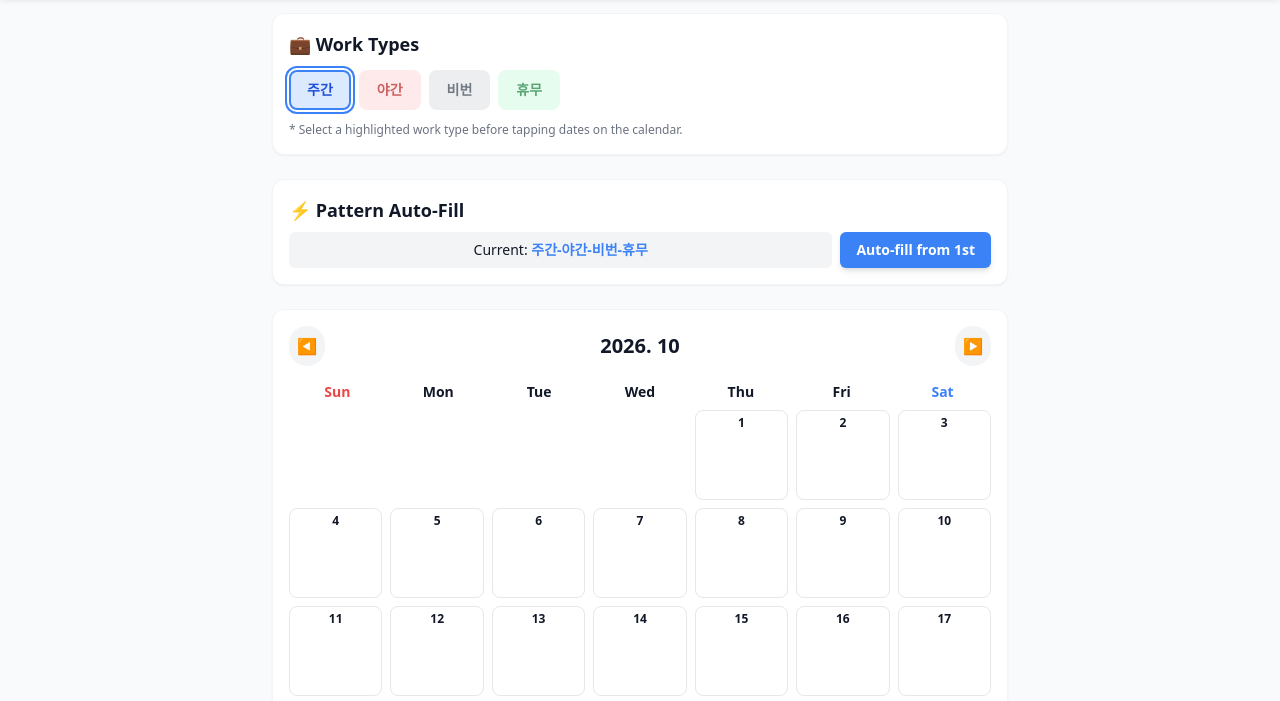
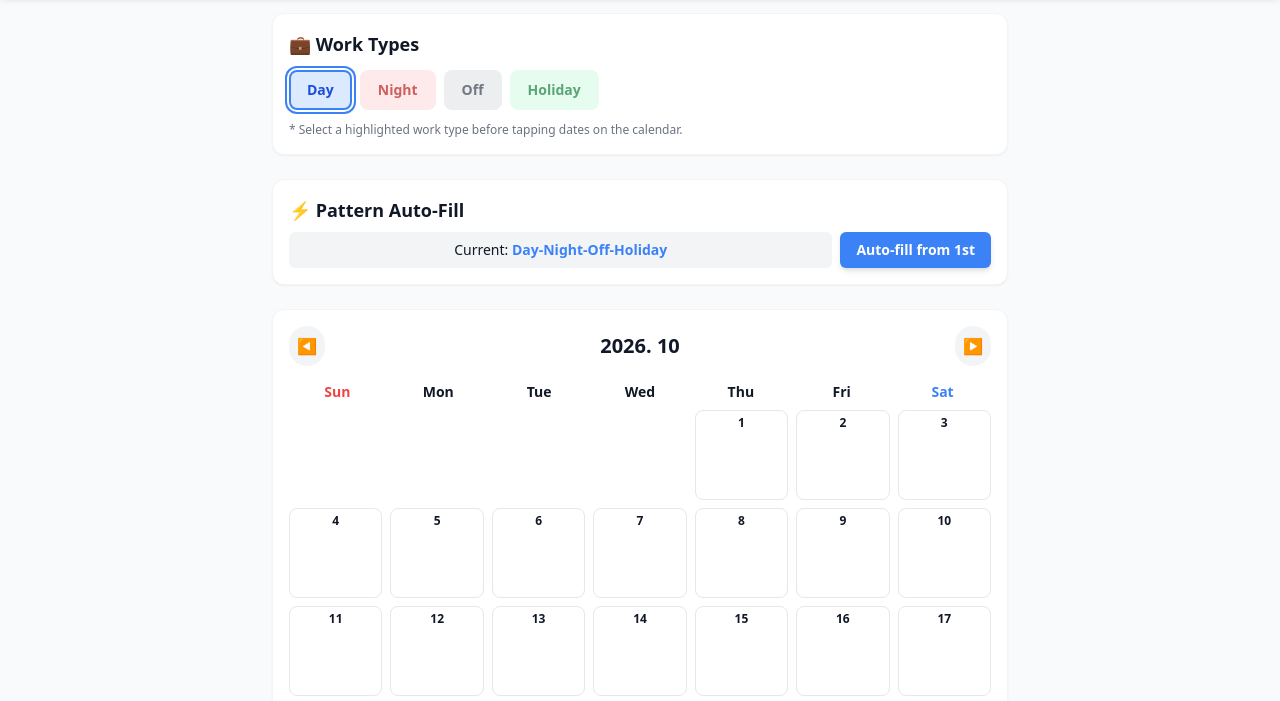
Before and after one commit to Ethan-o8/ShiftCal, a plain HTML site: page index.html in a window 1280 px wide. Shown: the part 67-768 px from the top of the page. Drawn offline with nearby package versions, Linux system fonts and the light colour scheme.

Commit message:
Update index.html

```diff
--- a/index.html
+++ b/index.html
@@ -175,7 +175,8 @@
         aboutDesc: "이 도구는 불규칙한 스케줄을 가진 파트타이머부터 3교대, 4교대 등 복잡한 패턴으로 일하는 교대근무자까지 누구나 빠르고 간편하게 스마트폰 캘린더에 일정을 연동할 수 있도록 설계된 'ShiftCal' 입니다.",
         howTo1: "근무 타입을 선택합니다.", howTo2: "달력의 날짜를 탭하여 일정을 넣습니다.", howTo3: "패턴 자동 완성을 활용하면 더 빠릅니다.", howTo4: "다운로드 후 캘린더 앱에서 엽니다.",
         privacyDesc: "사용자의 일정 데이터는 어떠한 데이터베이스나 외부 서버로도 전송되지 않습니다. 100% 브라우저 내에서만 처리되며, 오프라인 환경에서도 안전하게 파일을 생성합니다.",
-        sun: "일", mon: "월", tue: "화", wed: "수", thu: "목", fri: "금", sat: "토"
+        sun: "일", mon: "월", tue: "화", wed: "수", thu: "목", fri: "금", sat: "토",
+        shift1: "주간", shift2: "야간", shift3: "비번", shift4: "휴무"
       },
       en: {
         pageTitle: "ShiftCal - Shift Schedule Exporter", headerTitle: "🗓️ ShiftCal", workTypesTitle: "💼 Work Types",
@@ -185,7 +186,8 @@
         aboutDesc: "Designed for all shift workers and part-timers. Whether you work rotating shifts or have irregular hours, ShiftCal helps you map out your schedule and sync it with your smartphone calendar in seconds.",
         howTo1: "Select a work type.", howTo2: "Tap dates on the calendar to set.", howTo3: "Use auto-fill for recurring patterns.", howTo4: "Download and open in your calendar app.",
         privacyDesc: "Your schedule data is never sent to any external server. Everything is processed 100% locally in your browser ensuring complete privacy.",
-        sun: "Sun", mon: "Mon", tue: "Tue", wed: "Wed", thu: "Thu", fri: "Fri", sat: "Sat"
+        sun: "Sun", mon: "Mon", tue: "Tue", wed: "Wed", thu: "Thu", fri: "Fri", sat: "Sat",
+        shift1: "Day", shift2: "Night", shift3: "Off", shift4: "Holiday"
       },
       ja: {
         pageTitle: "ShiftCal - シフトカレンダー出力", headerTitle: "🗓️ ShiftCal", workTypesTitle: "💼 勤務タイプ",
@@ -195,7 +197,8 @@
         aboutDesc: "アルバイトや交代勤務など、不規則なシフトで働くすべての方のために設計されました。スケジュールを素早くカレンダーアプリに同期できます。",
         howTo1: "勤務タイプを選択します。", howTo2: "カレンダーの日付をタップして予定を入れます。", howTo3: "パターン自動入力も利用できます。", howTo4: "ダウンロードしてカレンダーアプリで開きます。",
         privacyDesc: "ユーザーのスケジュールデータは外部サーバーに送信されません。100%ブラウザ内で安全に処理されます。",
-        sun: "日", mon: "月", tue: "火", wed: "水", thu: "木", fri: "金", sat: "土"
+        sun: "日", mon: "月", tue: "火", wed: "水", thu: "木", fri: "金", sat: "土",
+        shift1: "日勤", shift2: "夜勤", shift3: "非番", shift4: "休日"
       },
       zh: {
         pageTitle: "ShiftCal - 轮班日历导出", headerTitle: "🗓️ ShiftCal", workTypesTitle: "💼 工作类型",
@@ -205,7 +208,8 @@
         aboutDesc: "专为所有轮班工作者和兼职人员设计。无论您是倒班还是不规律工作，ShiftCal 都能帮助您快速规划日程并同步到智能手机日历。",
         howTo1: "选择工作类型。", howTo2: "点击日历日期设置排班。", howTo3: "使用自动填充重复模式。", howTo4: "下载并在日历应用中打开。",
         privacyDesc: "您的日程数据不会发送到任何外部服务器。所有处理都在浏览器中本地完成，确保隐私安全。",
-        sun: "日", mon: "一", tue: "二", wed: "三", thu: "四", fri: "五", sat: "六"
+        sun: "日", mon: "一", tue: "二", wed: "三", thu: "四", fri: "五", sat: "六",
+        shift1: "白班", shift2: "夜班", shift3: "下班", shift4: "休息"
       },
       fr: {
         pageTitle: "ShiftCal - Calendrier de Travail", headerTitle: "🗓️ ShiftCal", workTypesTitle: "💼 Types de Travail",
@@ -215,7 +219,8 @@
         aboutDesc: "Conçu pour tous les travailleurs postés. Que vous travailliez en horaires décalés ou irréguliers, ShiftCal vous aide à planifier facilement votre emploi du temps.",
         howTo1: "Sélectionnez un type de travail.", howTo2: "Touchez les dates pour définir.", howTo3: "Utilisez le modèle auto.", howTo4: "Téléchargez et ouvrez.",
         privacyDesc: "Vos données ne sont jamais envoyées à un serveur externe. Tout est traité à 100% localement dans votre navigateur.",
-        sun: "Dim", mon: "Lun", tue: "Mar", wed: "Mer", thu: "Jeu", fri: "Ven", sat: "Sam"
+        sun: "Dim", mon: "Lun", tue: "Mar", wed: "Mer", thu: "Jeu", fri: "Ven", sat: "Sam",
+        shift1: "Jour", shift2: "Nuit", shift3: "Repos", shift4: "Congé"
       }
     };
 
@@ -236,11 +241,23 @@
 
     function applyTranslations() {
       const texts = i18n[currentLang];
+
+      // 언어에 맞게 근무 타입(주간, 야간 등) 이름 업데이트
+      if (workTypes.length >= 4) {
+        workTypes[0].name = texts.shift1;
+        workTypes[1].name = texts.shift2;
+        workTypes[2].name = texts.shift3;
+        workTypes[3].name = texts.shift4;
+      }
+
       document.querySelectorAll('[data-i18n]').forEach(el => {
         const key = el.getAttribute('data-i18n');
         if(texts[key]) el.textContent = texts[key];
       });
       document.documentElement.lang = currentLang;
+
+      // 번역 적용 후 근무타입 버튼들과 패턴 텍스트를 즉시 리렌더링
+      renderWorkTypes();
       updatePatternDisplay();
     }
 
@@ -458,7 +475,7 @@
     document.getElementById('currentYear').textContent = currentYear;
     initTheme();
     applyTranslations();
-    renderWorkTypes();
+    // renderWorkTypes(); (applyTranslations 안으로 이동됨)
     renderCalendar();
 
   </script>
```
